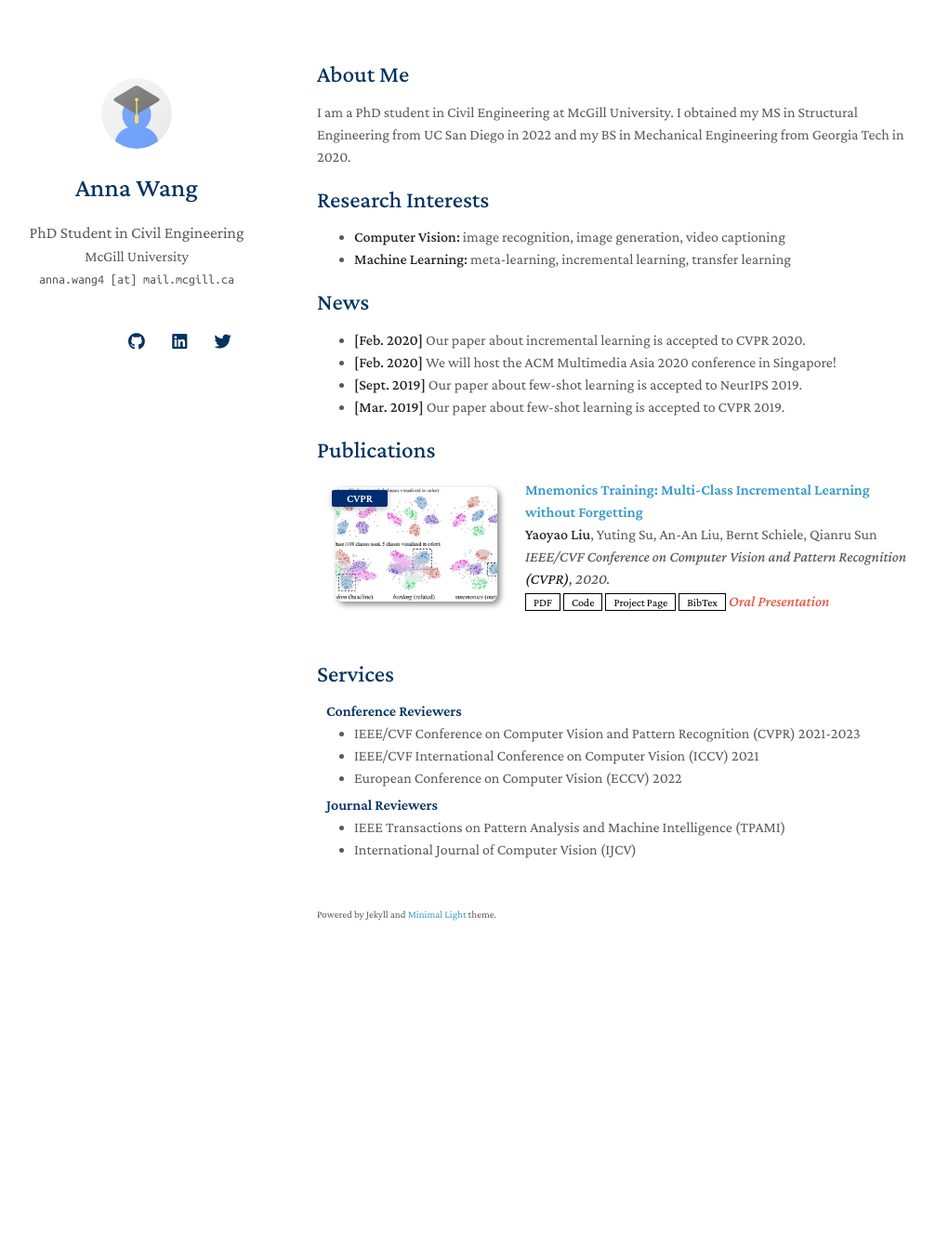
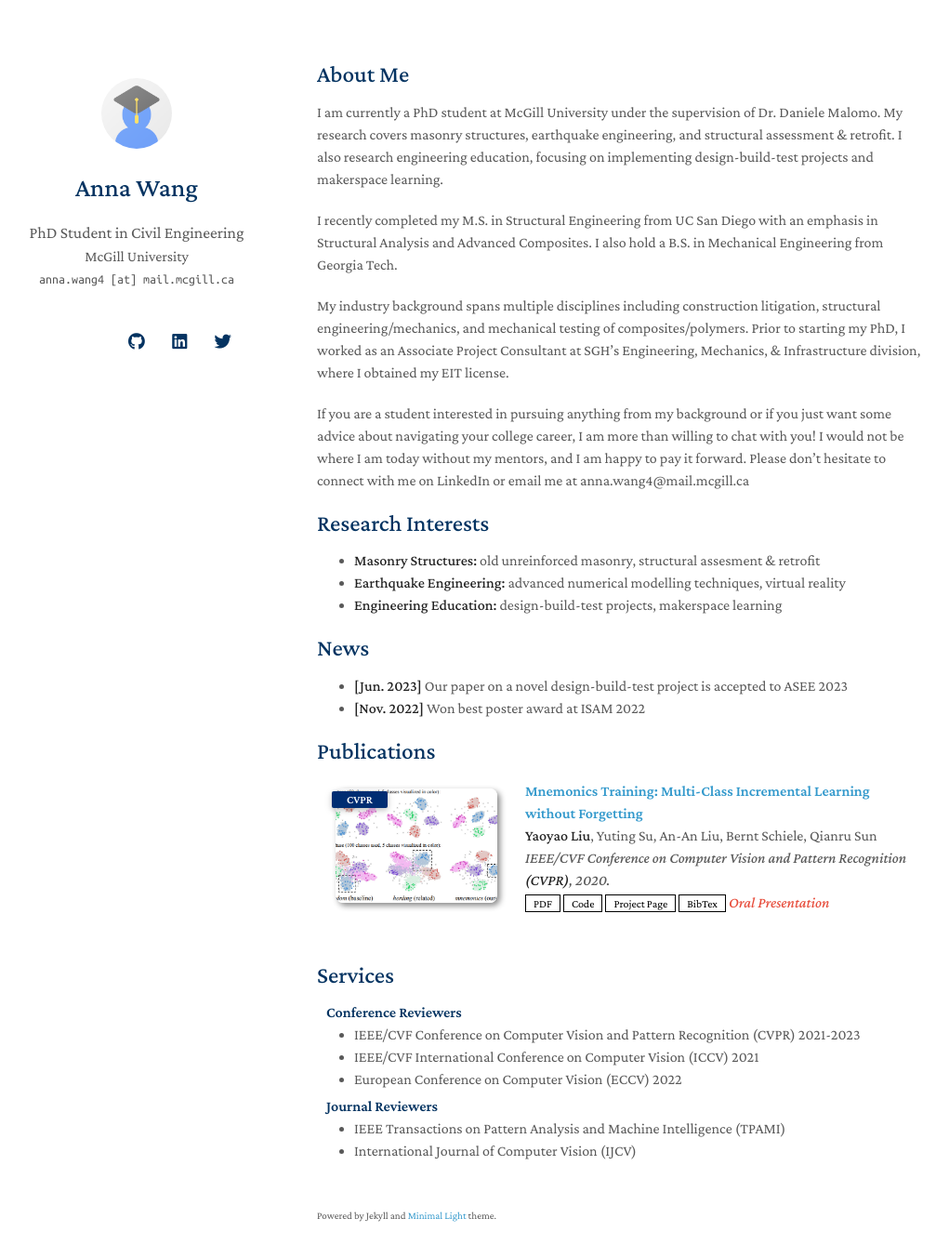
Before and after one commit to anna-h-wang/annawang, a Jekyll site: the page built from index.md, in a window 1280 px wide and 1388 px high. Shown: the top 1353 px of the window at 93% size, without its empty margins (129-1150 px from the left). Built offline with Jekyll 4.4.1, drawn with Linux system fonts in a browser that asks for light colours; nearby versions of some CDN libraries; a style sheet for code colours, icons or effects is not loaded; our own code applies the rules of GitHub Pages for plain Markdown files.

Commit message:
Update index.md

```diff
--- a/index.md
+++ b/index.md
@@ -4,19 +4,24 @@ layout: homepage
 
 ## About Me
 
-I am a PhD student in Civil Engineering at McGill University. I obtained my MS in Structural Engineering from UC San Diego in 2022 and my BS in Mechanical Engineering from Georgia Tech in 2020.
+I am currently a PhD student at McGill University under the supervision of Dr. Daniele Malomo. My research covers masonry structures, earthquake engineering, and structural assessment & retrofit. I also research engineering education, focusing on implementing design-build-test projects and makerspace learning.
+
+I recently completed my M.S. in Structural Engineering from UC San Diego with an emphasis in Structural Analysis and Advanced Composites. I also hold a B.S. in Mechanical Engineering from Georgia Tech.
+
+My industry background spans multiple disciplines including construction litigation, structural engineering/mechanics, and mechanical testing of composites/polymers. Prior to starting my PhD, I worked as an Associate Project Consultant at SGH’s Engineering, Mechanics, & Infrastructure division, where I obtained my EIT license.
+
+If you are a student interested in pursuing anything from my background or if you just want some advice about navigating your college career, I am more than willing to chat with you! I would not be where I am today without my mentors, and I am happy to pay it forward. Please don't hesitate to connect with me on LinkedIn or email me at anna.wang4@mail.mcgill.ca
 
 ## Research Interests
 
-- **Computer Vision:** image recognition, image generation, video captioning
-- **Machine Learning:** meta-learning, incremental learning, transfer learning
+- **Masonry Structures:** old unreinforced masonry, structural assesment & retrofit
+- **Earthquake Engineering:** advanced numerical modelling techniques, virtual reality
+- **Engineering Education:** design-build-test projects, makerspace learning
 
 ## News
 
-- **[Feb. 2020]** Our paper about incremental learning is accepted to CVPR 2020.
-- **[Feb. 2020]** We will host the ACM Multimedia Asia 2020 conference in Singapore!
-- **[Sept. 2019]** Our paper about few-shot learning is accepted to NeurIPS 2019.
-- **[Mar. 2019]** Our paper about few-shot learning is accepted to CVPR 2019.
+- **[Jun. 2023]** Our paper on a novel design-build-test project is accepted to ASEE 2023
+- **[Nov. 2022]** Won best poster award at ISAM 2022
 
 {% include_relative _includes/publications.md %}
 
```
